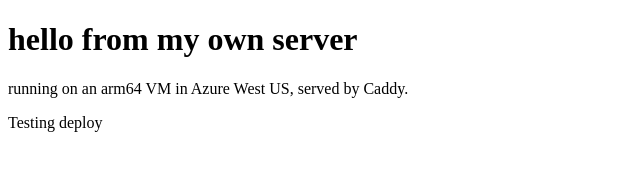
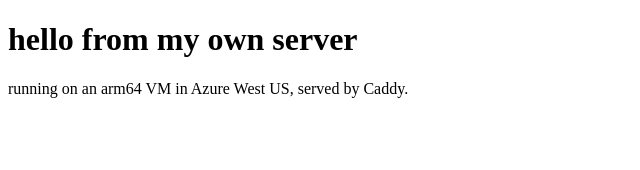
Before and after one commit to ajimenez2004/xanilla-site, a plain HTML site: page public/index.html in a window 1280 px wide. Shown: the whole page, without its empty margins (0-640 px from the left). Drawn offline with Linux system fonts and the light colour scheme.

Commit message:
fixing deploy 2

```diff
--- a/public/index.html
+++ b/public/index.html
@@ -9,8 +9,6 @@
 <body>
     <h1>hello from my own server</h1>
     <p>running on an arm64 VM in Azure West US, served by Caddy.</p>
-    <p>Testing deploy</p>
-
 </body>
 
 </html>
```
